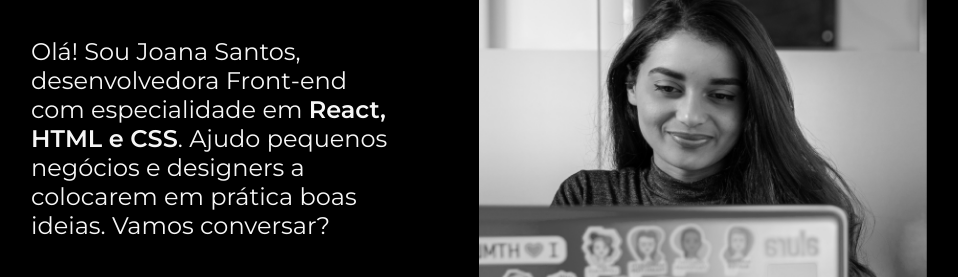
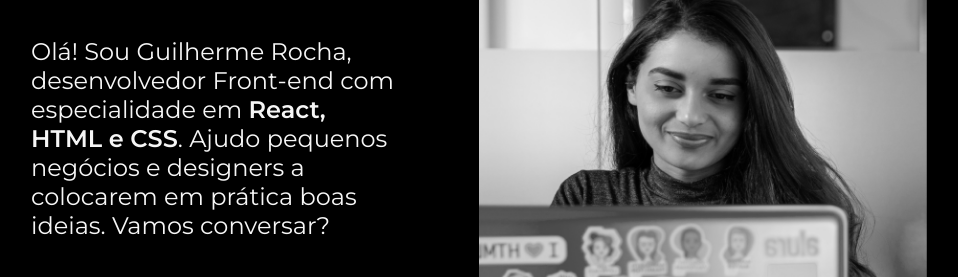
Before and after one commit to Asteeeeee/primeiro-portfolio, a plain HTML site: page index.html in a window 1280 px wide. Shown: the part 392-669 px from the top of the page, without its empty margins (161-1119 px from the left). Drawn offline with nearby package versions, Linux system fonts and the light colour scheme.

Commit message:
Update index.html

```diff
--- a/index.html
+++ b/index.html
@@ -16,7 +16,7 @@
     <main class="apresentacao">
         <section class="apresentacao__conteudo">
             <h1 class="apresentacao__conteudo__titulo">Eleve seu negocio digital a outro nivel <strong class="titulo-destaque">com um Front-end de Qualidade!</strong></h1>
-            <p class="apresentacao__conteudo__texto">Olá! Sou Joana Santos, desenvolvedora Front-end com especialidade em <strong>React, HTML e CSS</strong>. Ajudo pequenos negócios e designers a colocarem em prática boas ideias. Vamos conversar?</p>
+            <p class="apresentacao__conteudo__texto">Olá! Sou Guilherme Rocha, desenvolvedor Front-end com especialidade em <strong>React, HTML e CSS</strong>. Ajudo pequenos negócios e designers a colocarem em prática boas ideias. Vamos conversar?</p>
             <div class="apresentacao__links">
                 <h2 class="apresentacao__links__subtitulo">Acesse minhas redes</h2>
                 <a class="apresentacao__links__navegacao" href="https://github.com/Asteeeeee">
```
